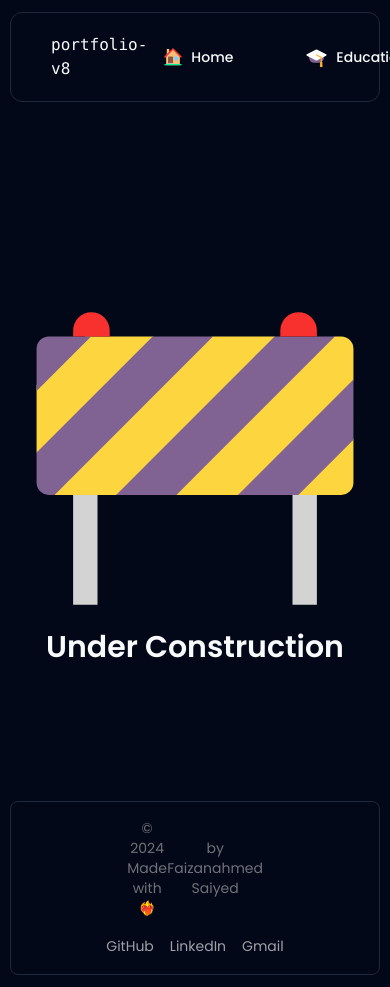
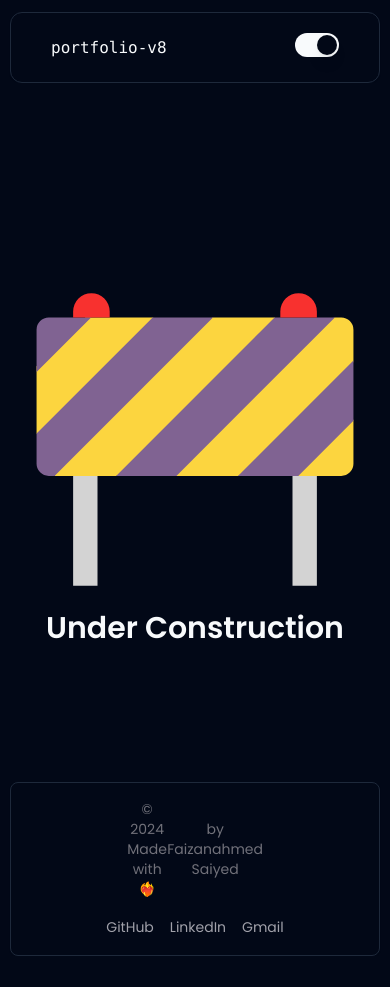
Before and after one commit to RudraPandyaa/Portfolio, a Next.js app: page /work in a window 390 px wide. Built offline with nearby package versions, Linux system fonts and the light colour scheme.

Commit message:
hidden navbar for mobile users

```diff
--- a/src/components/modules/Navbar/Navbar.tsx
+++ b/src/components/modules/Navbar/Navbar.tsx
@@ -20,7 +20,7 @@ const NavigationBar = () => {
           <nav className="flex justify-between items-center px-10 py-5">
             <div className="font-mono w-[150px]">portfolio-v8</div>
 
-            <div className="flex gap-x-10 items-center text-sm">
+            <div className="xl:flex lg:flex md:flex hidden  gap-x-10 items-center text-sm">
               {navLinks.map((link, index) => (
                 <NavLinks
                   key={index}
```
